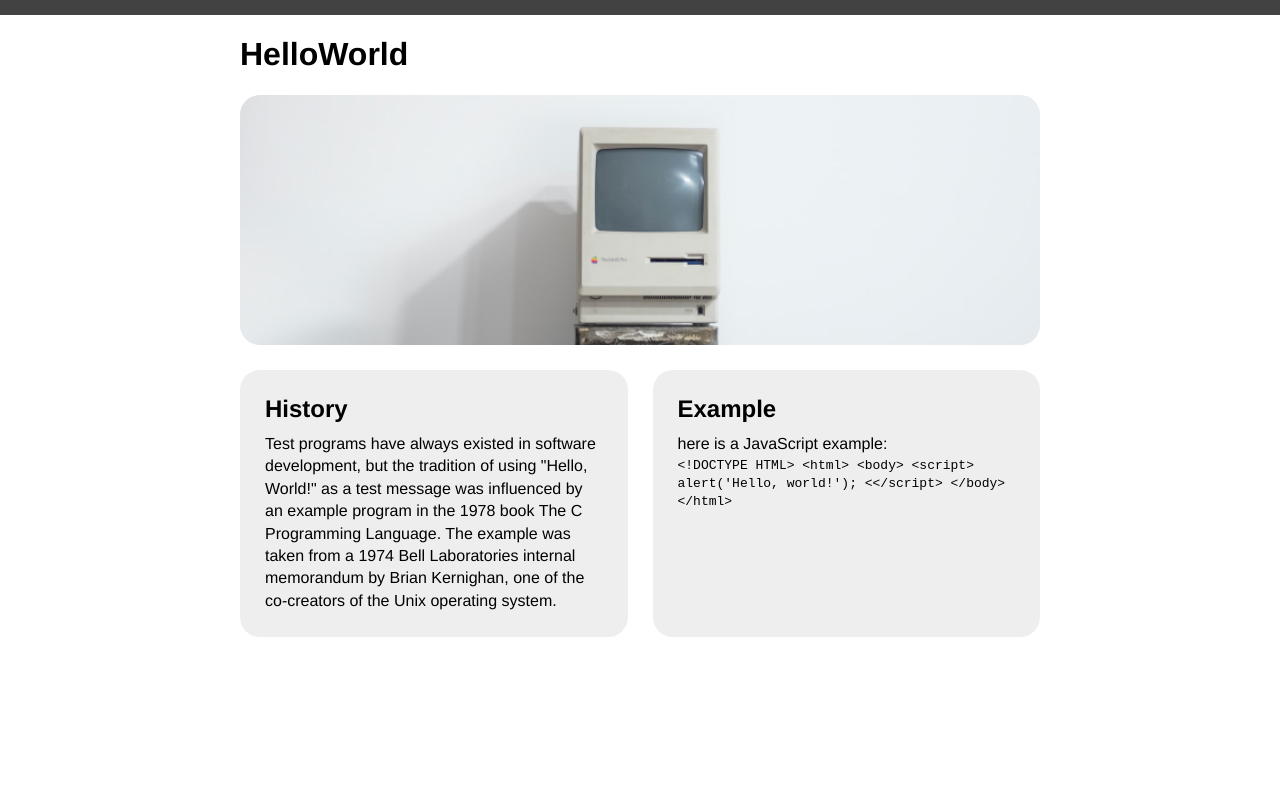
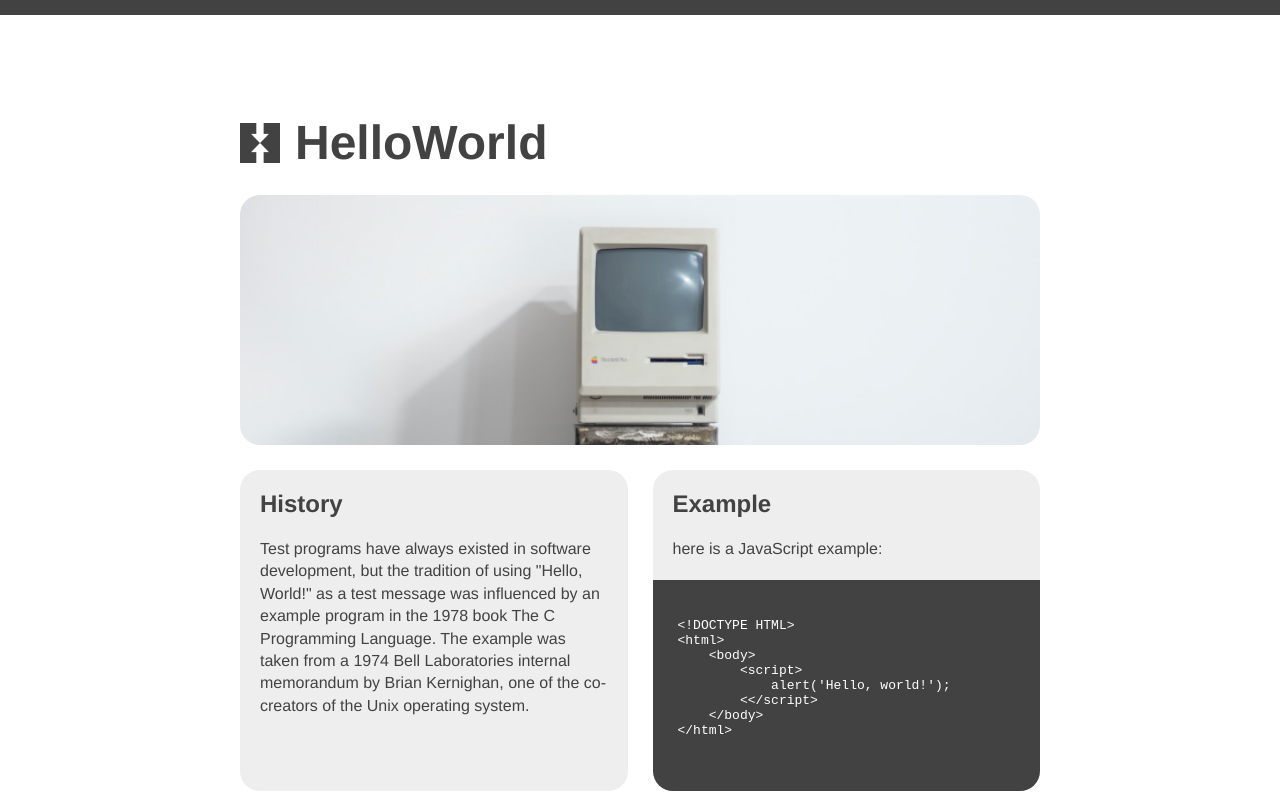
Before and after one commit to DavidBo20/Hello-World-Part-2, a plain HTML site: page index.html in a window 1280 px wide. Drawn offline with Linux system fonts and the light colour scheme.

Commit message:
more details

```diff
--- a/index.html
+++ b/index.html
@@ -10,17 +10,19 @@
     <main>
         <h1>HelloWorld</h1>
         <div class="masthead">
-
         </div>
         <div class="details">
             <section>
                 <h2>History</h2>
                 <p>Test programs have always existed in software development, but the tradition of using "Hello, World!" as a test message was influenced by an example program in the 1978 book The C Programming Language. The example was taken from a 1974 Bell Laboratories internal memorandum by Brian Kernighan, one of the co-creators of the Unix operating system.</p>
             </section>
-            <section>
+            <section class="with-code">
+                <div class="code-copy">
                     <h2>Example</h2>
                     <p>here is a JavaScript example:</p>
-                <code>
+                </div>
+                <div class="code-html">
+                    <code><pre>
 &lt;!DOCTYPE HTML&gt;
 &lt;html&gt;
     &lt;body&gt;
@@ -29,7 +31,8 @@
         <&lt;/script&gt;
     &lt;/body&gt;
 &lt;/html&gt;
-                </code>
+                    </pre></code>
+                </div>
             </section>
         </div>
     </main>
--- a/screen.css
+++ b/screen.css
@@ -3,6 +3,7 @@ body {
     font-family: Helvetica, sans-serif;
     border-top: 15px solid #424242;
     margin: 0 auto;
+    color: #424242;
 }
 
 main {
@@ -27,13 +28,42 @@ main {
     flex-grow: 1;
     flex-basis: 0;
     background: #eee;
-    padding: 25px;
     border-radius: 20px;
     margin-top: 25px;
 }
 
+.details section p {
+    margin: 20px;
+}
+
+.details section h2 {
+    margin: 20px;
+}
+
+.details section.with-code {
+    padding: 0;
+}
+
+div.code-html {
+    padding: 25px;
+    background: #424242;
+    color: #fff;
+    border-bottom-left-radius: 20px;
+    border-bottom-right-radius: 20px;
+}
+
 img {
     width: 100%;
+}
+
+h1 {
+    background-image: url('images/Logo.png');
+    background-repeat: no-repeat;
+    background-size: 40px;
+    background-position: center left;
+    font-size: 3em;
+    padding-left: 55px;
+    margin: 100px 0 25px 0;
 }
 
 h2 {
```
Lines whose indentation alone changed are shown as unchanged.
